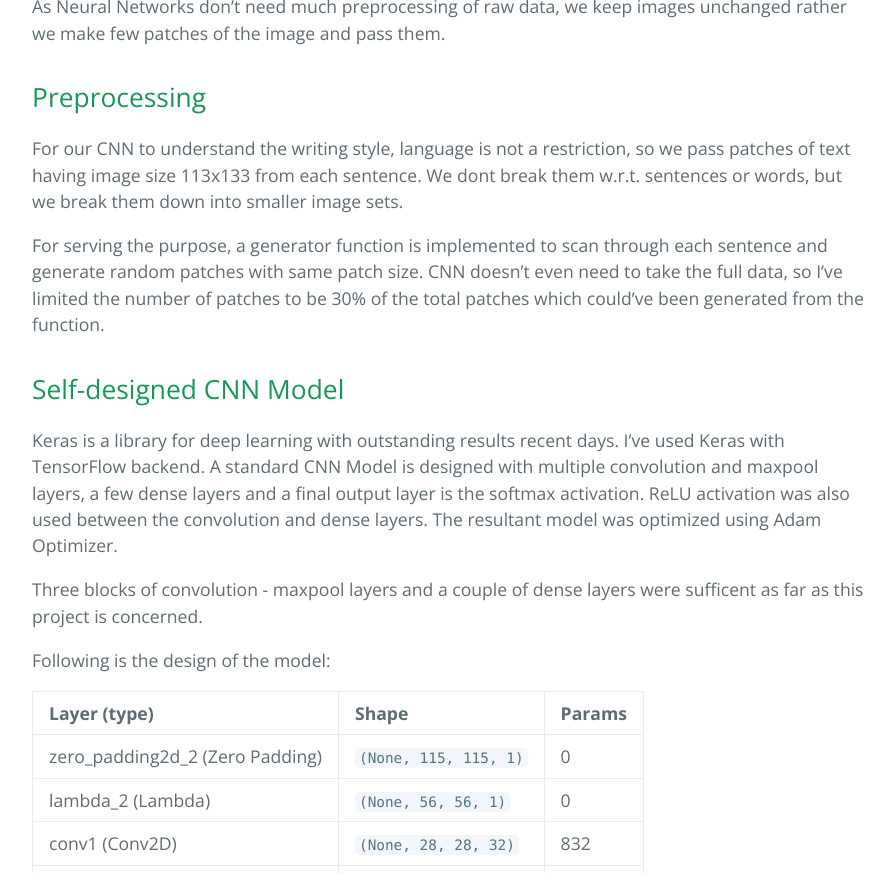
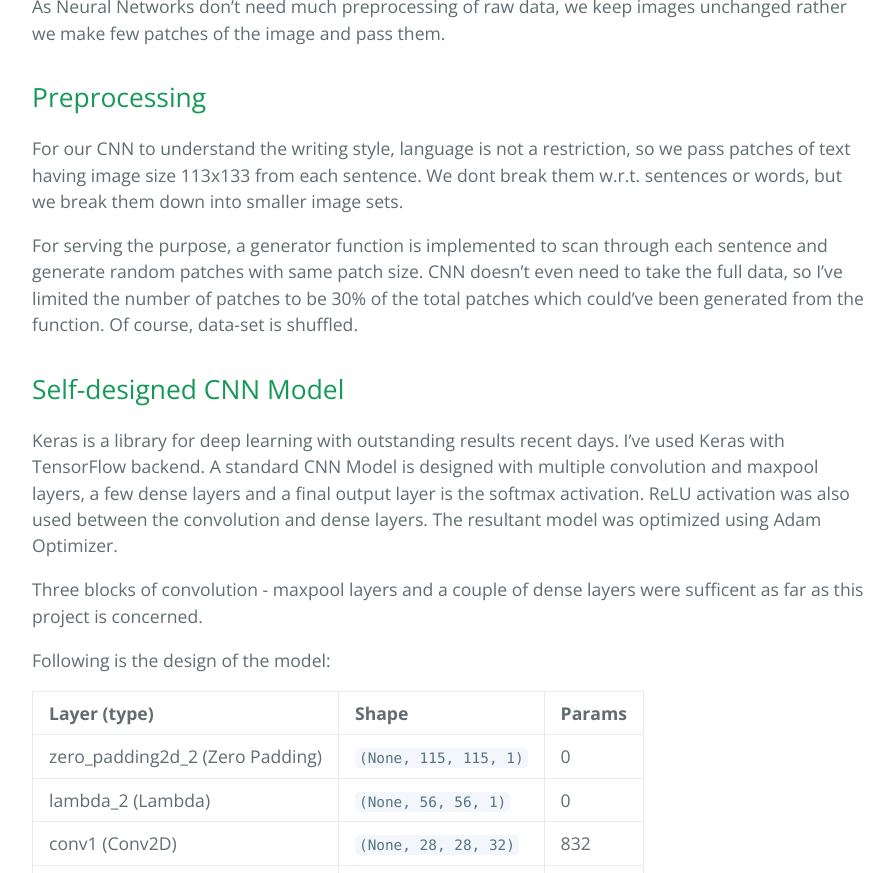
Before and after one commit to TejasReddy9/handwriting_cnn, a Jekyll site: the page built from docs/index.md, in a window 1280 px wide and 900 px high, scrolled down 1747 px, cut to the strip 27-900 px from the top of the window. Shown: the whole strip, without its empty margins (192-1086 px from the left). Built offline with Jekyll 4.4.1, drawn with Linux system fonts in a browser that asks for light colours; our own code applies the rules of GitHub Pages for plain Markdown files.

Commit message:
Update index.md

```diff
--- a/docs/index.md
+++ b/docs/index.md
@@ -28,7 +28,7 @@ As Neural Networks don't need much preprocessing of raw data, we keep images unc
 
 For our CNN to understand the writing style, language is not a restriction, so we pass patches of text having image size 113x133 from each sentence. We dont break them w.r.t. sentences or words, but we break them down into smaller image sets.
 
-For serving the purpose, a generator function is implemented to scan through each sentence and generate random patches with same patch size. CNN doesn't even need to take the full data, so I've limited the number of patches to be 30% of the total patches which could've been generated from the function.
+For serving the purpose, a generator function is implemented to scan through each sentence and generate random patches with same patch size. CNN doesn't even need to take the full data, so I've limited the number of patches to be 30% of the total patches which could've been generated from the function. Of course, data-set is shuffled.
 
 ## Self-designed CNN Model
 
```
